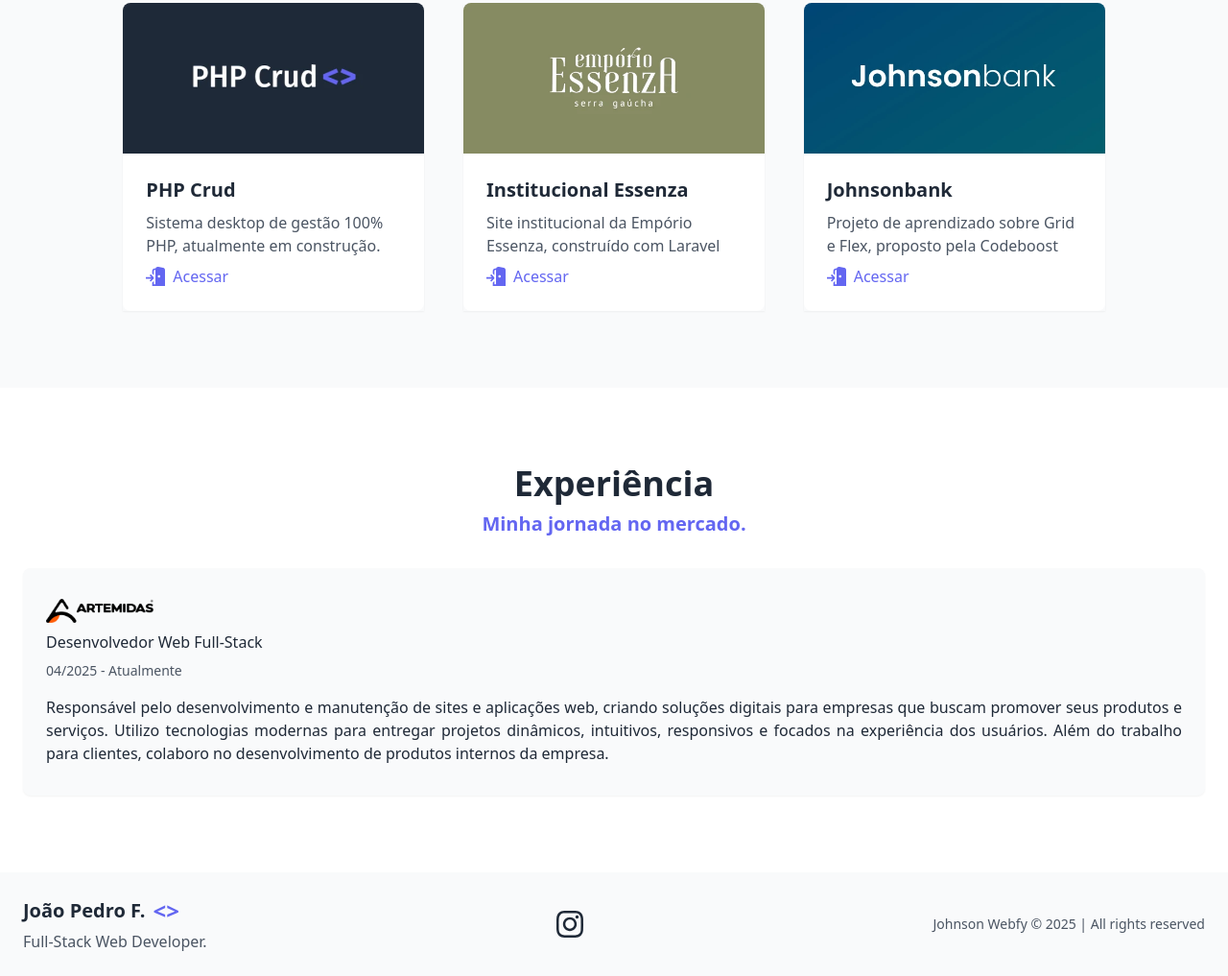
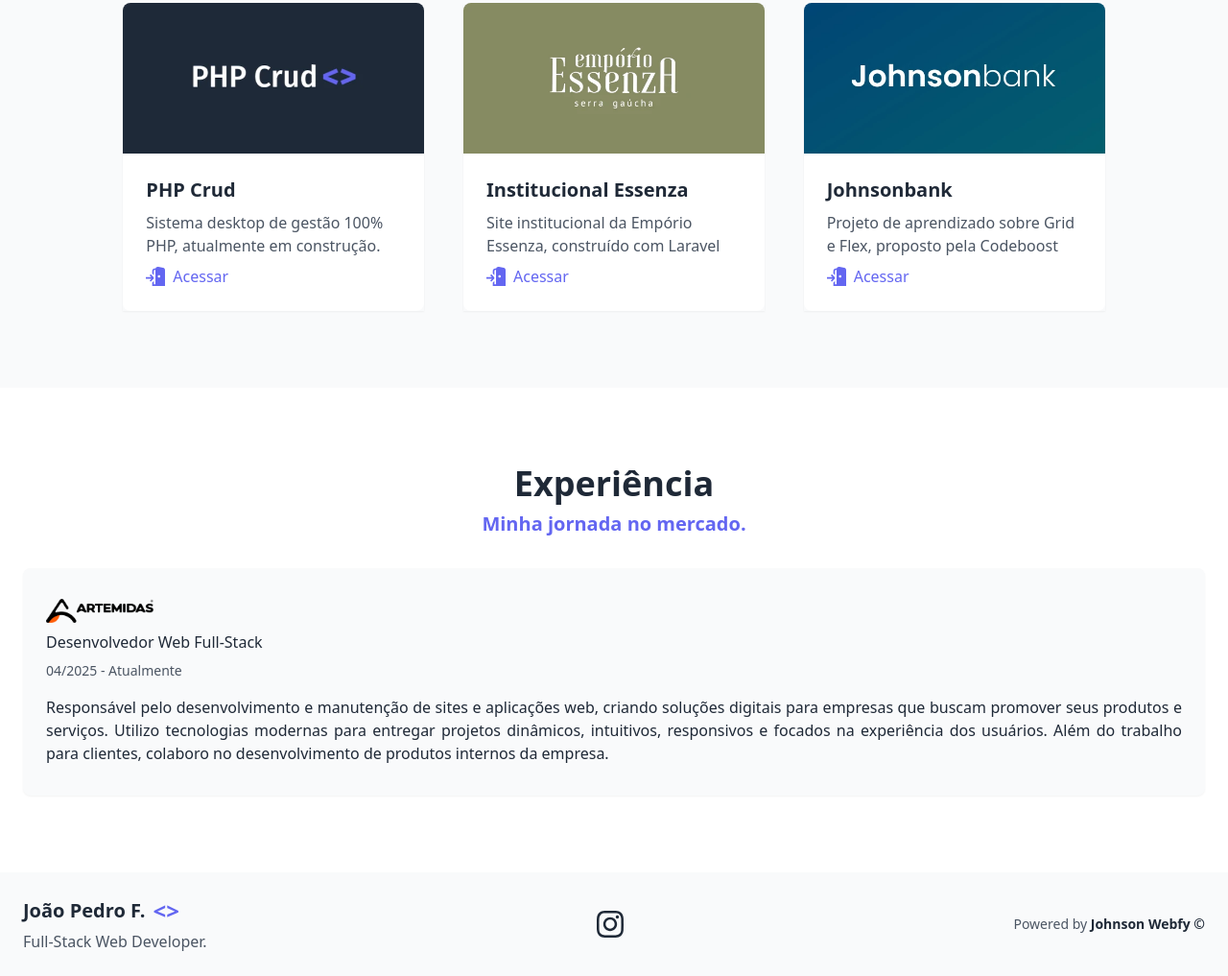
Before and after one commit to JohnsonBeast7/site-joao, a website built with Vite: page index.html in a window 1280 px wide. Shown: the part 2017-3034 px from the top of the page at 96% size. Built offline with nearby package versions, Linux system fonts and the light colour scheme.

Commit message:
remoção do texto de copyright do footer

```diff
--- a/index.html
+++ b/index.html
@@ -3,6 +3,7 @@
   <head>
     <meta charset="UTF-8" />
     <link rel="icon" type="image" href="/images/favicon.png" />
+    <script src="https://cdn.tailwindcss.com"></script>
     <meta name="viewport" content="width=device-width, initial-scale=1.0" />
 
     <!-- Primary Meta Tags -->
@@ -182,7 +183,7 @@
           <h3 class="text-gray-600 text-base">Full-Stack Web Developer.</h3>
         </div>
         <a href="https://www.instagram.com/joaop.ferraresi/" target="_blank"><img class="sm:w-7 sm:h-7 w-6 h-6" src="/images/instagram.svg" alt="Instagram"></a>
-        <p id="copyright" class="text-gray-600 text-sm"></p>
+        <p class="text-gray-600 text-sm">Powered by <span class="font-semibold text-gray-800">Johnson Webfy &copy;</span></p>
       </div>
     </footer>
     <script type="module" src="/src/js/main.js"></script>
--- a/src/js/ano-atual.js
+++ /dev/null
@@ -1,7 +0,0 @@
-const data =  new Date();
-const anoAtual = data.getFullYear();
-
-const idCopyright = document.getElementById('copyright');
-const textoAnoAtual = "Johnson Webfy &copy;  " + anoAtual + " | All rights reserved";
-
-idCopyright.innerHTML = textoAnoAtual;
--- a/src/js/main.js
+++ b/src/js/main.js
@@ -1,3 +1,2 @@
 import '../css/app.css';
 import '../js/links.js';
-import '../js/ano-atual.js';
```
